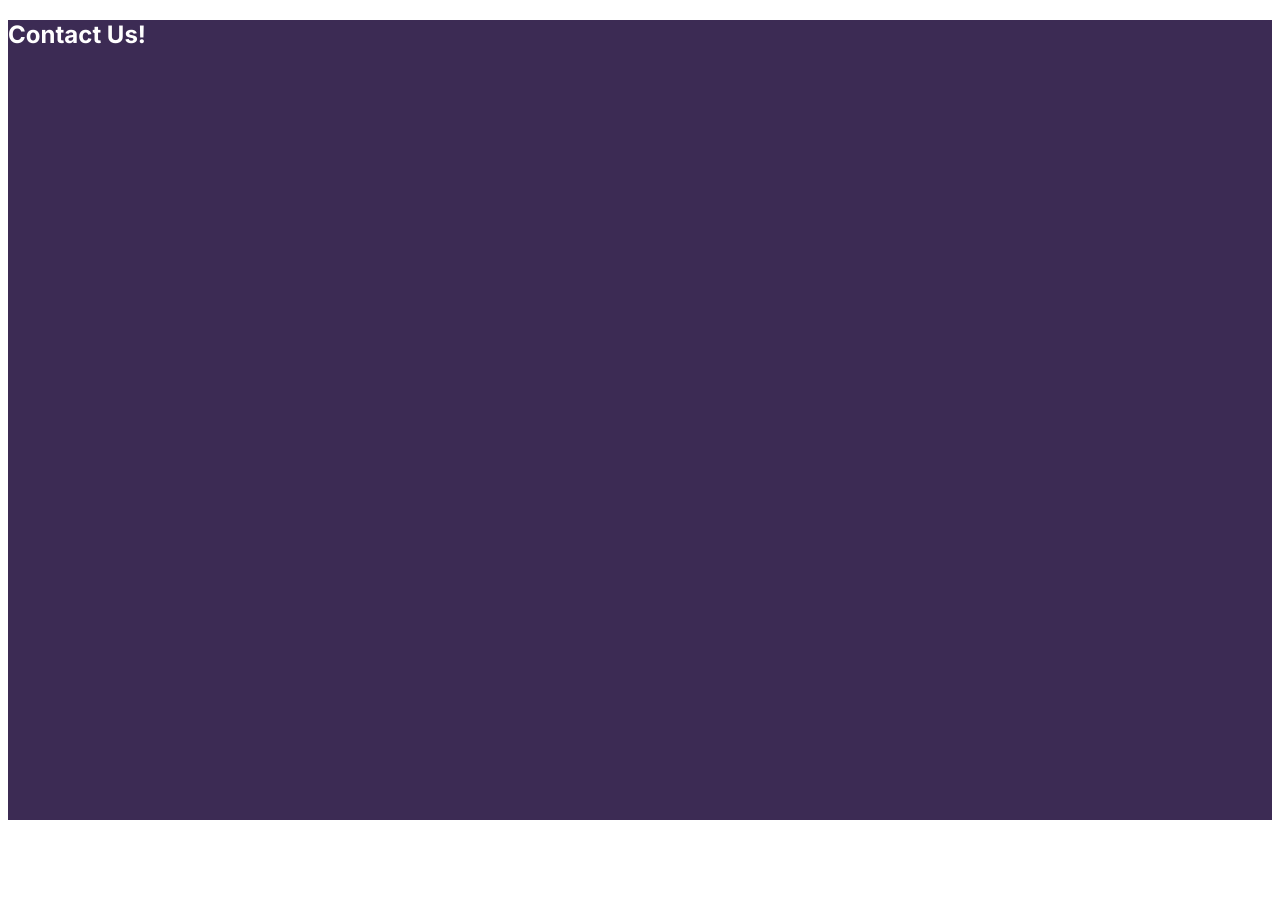
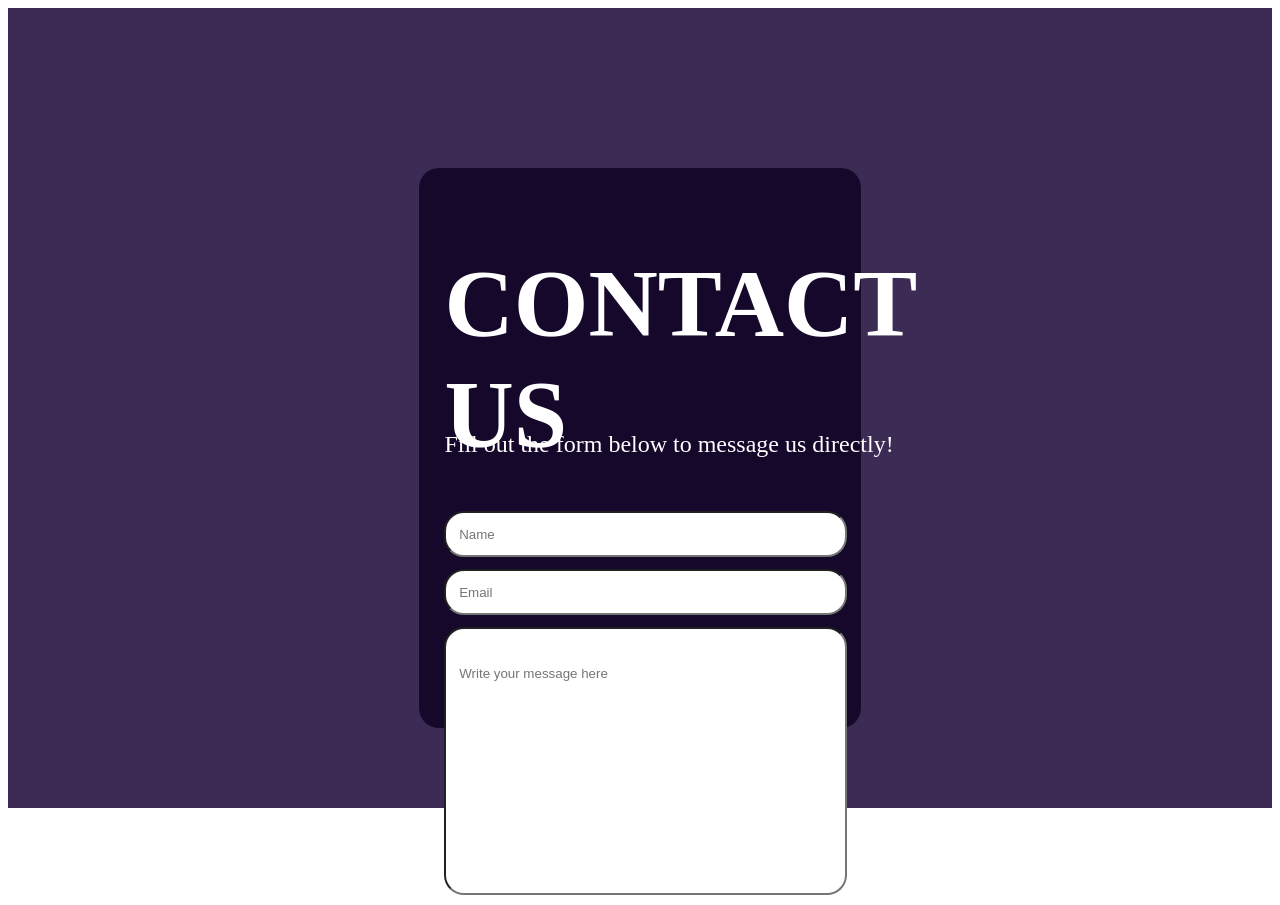
Before and after one commit to gdizon/uogdc, a Next.js app: page /contact in a window 1280 px wide. Shown: the top 905 px of the page. Before the commit the page ends 828 px from the top, so only its background shows below. Built offline with nearby package versions, Linux system fonts and the light colour scheme.

Commit message:
contact-us-page-notfully-sending

```diff
--- a/src/app/contact/contact.css
+++ b/src/app/contact/contact.css
@@ -5,4 +5,155 @@
     color: white;
 
     height: 100vh;
+
+    display: flex;
+    justify-content: center;
+    align-items: center;
 }
+
+.contact-box {
+    background-color: #16082b;
+
+    width: 35%;
+    height: 70%;
+
+    margin-top: 10vh;
+
+    border-radius: 20px;
+
+    display: flex;
+    flex-direction: column;
+    justify-content: flex-start;
+    align-items:flex-start;
+
+}
+
+.title-description h1 {
+
+    height: 13vh;
+
+    margin-left: 2vw;
+
+    /* padding-top: vh; */
+
+    display: flex;
+    flex-direction: row;
+    justify-content: flex-start;
+
+    font-family: 'Titles';
+    font-size: 12vh;
+}
+
+.title-description p {
+
+    height: 7vh;
+
+    margin-left: 2vw;
+
+    padding-left: 0%;
+
+    display: flex;
+    flex-direction: row;
+    justify-content: flex-start;
+
+    font-family: 'general-writing';
+    font-size: 3vh;
+}
+
+.form {
+    color:black;
+
+    margin-left: 2vw;
+
+    display: flex;
+    flex-direction: column;
+    position: relative;
+    gap: 1.5vh;
+
+    font-family: 'general-writing';
+
+}
+
+input[type='text'], input[type='email'] {
+    padding-left: 0vw;
+}
+
+#name {
+    height: 5vh;
+    width: 30vw;
+
+    border-radius: 20px;
+}
+
+input[type='text'], input[type='email'] {
+    padding-left: 1vw;
+}
+
+#email {
+    height: 5vh;
+    width: 30vw;
+
+    border-radius: 20px;
+}
+
+input[type='message'] {
+
+    display: flex;
+    vertical-align: top;
+    text-align: left;
+
+    padding-left: 1vw;
+}
+
+.msg {
+    display: flex;
+    align-items: flex-start;
+}
+
+#message {
+    height: 5vh;
+    width: 30vw;
+
+    padding-bottom: 25vh;
+    padding-top: 3vh;
+
+    border-radius: 20px;
+
+    /* resize: vertical;
+    vertical-align: top;
+    text-align: left;
+    overflow-y: auto; */
+}
+
+/* #message::placeholder {
+    padding-top: 20px;
+    display: flex;
+    justify-content: flex-start;
+}
+
+#message:placeholder-shown {
+    display: flex;
+    justify-content: flex-start;
+    text-align: left;
+} */
+
+textarea#message {
+    justify-content: first baseline;
+}
+
+.div-btn {
+    display: flex;
+    flex-direction: column;
+    align-items: center;
+}
+
+.contact-btn {
+    width: 7.5vw;
+
+
+    justify-content: center;
+    align-items: center;
+
+    font-family: 'Titles';
+    font-size: 7vh;
+}
--- a/src/app/contact/page.tsx
+++ b/src/app/contact/page.tsx
@@ -1,11 +1,92 @@
-// import { Section } from 'lucide-react';
-import React from 'react';
+"use client";
+
 import './contact.css'
 
+import React from 'react';
+
+import { useState } from 'react';
+import { Button } from '@/components/ui/button';
+
 const Contact = () => {
+    const [name, setName] = useState("");
+    const [email, setEmail] = useState("");
+    const [message, setMessage] = useState("");
+    const [status, setStatus] = useState("");
+
+    const handleSubmit = async (em: React.FormEvent) => {
+        em.preventDefault();
+
+        const formData = {
+            name,
+            email,
+            message
+        };
+
+        try {
+
+            const response = await fetch("/api/send-email", {
+                method: "POST",
+                headers: {
+                    "Conent-Type": "application/json"
+                },
+                body: JSON.stringify(formData)
+            })
+
+            if (response.ok) {
+                setStatus("Message sent successfully!");
+                setName("");
+                setEmail("");
+                setMessage("");
+            } else {
+                setStatus("ERROR, Please try again.");
+            }
+        } catch (err) {
+            setStatus("ERROR, Please try again.")
+        }
+    }
     return (
-        <section id="contact">
-            <h1>Contact Us!</h1>
+        <section id='contact'>
+            <div className='contact-box'>
+                <div className='title-description'>
+                    <h1 className='contact-title'>CONTACT US</h1>
+                    <p className='description'>Fill out the form below to message us directly!</p>
+                </div>
+                <form onSubmit={handleSubmit} className='form'>
+                    <div className='name'>
+                        <input
+                            placeholder='Name'
+                            type='text'
+                            id='name'
+                            value={name}
+                            onChange={((em) => setName(em.target.value))}
+                            required
+                        />
+                    </div>
+                    <div className='email'>
+                        <input
+                            placeholder='Email'
+                            type='email'
+                            id='email'
+                            value={email}
+                            onChange={(em) => setEmail(em.target.value)}
+                            required
+                        />
+                    </div>
+                    <div className='msg'>
+                        <input
+                            placeholder='Write your message here'
+                            type='message'
+                            id='message'
+                            value={message}
+                            onChange={(em) => setMessage(em.target.value)}
+                            required
+                        />
+                    </div>
+                    <div className='div-btn'>
+                        <Button className='contact-btn'>SUBMIT</Button>
+                    </div>
+                </form>
+            </div>
         </section>
     );
 };
```
Also changed, not shown: src/app/globals.css (+9 -7 lines).
